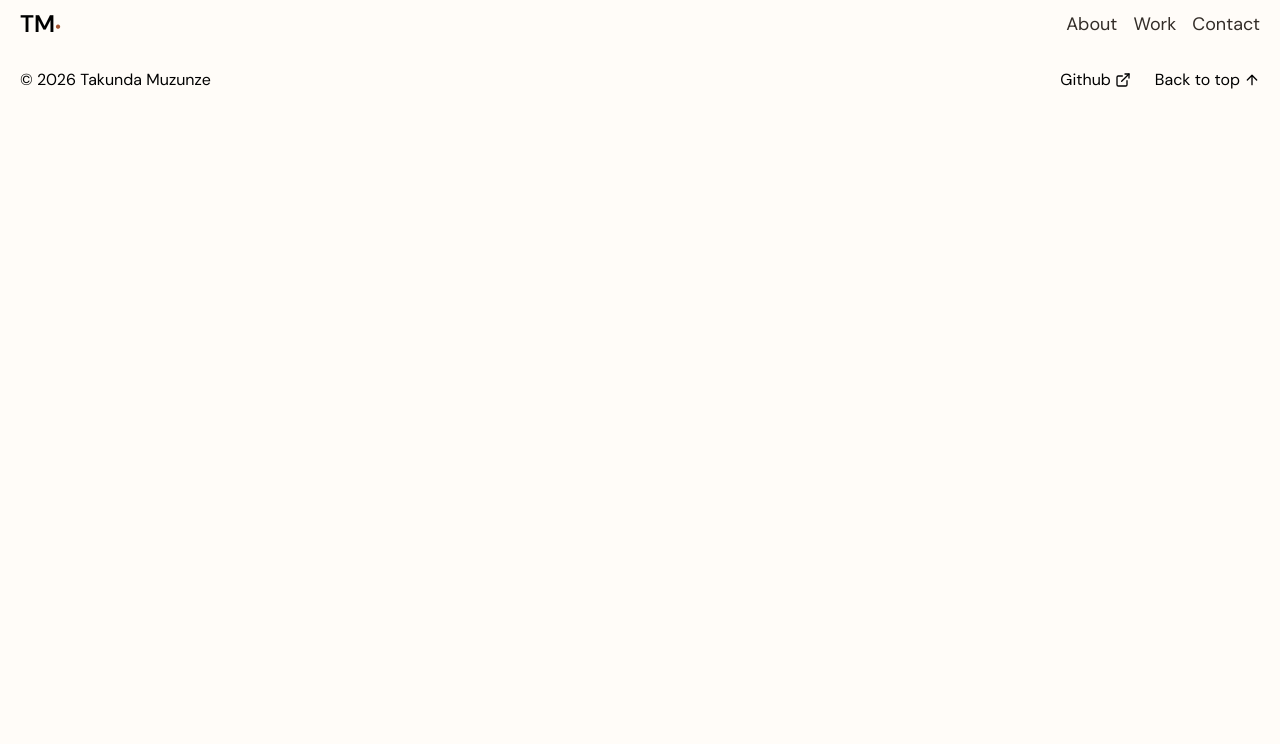
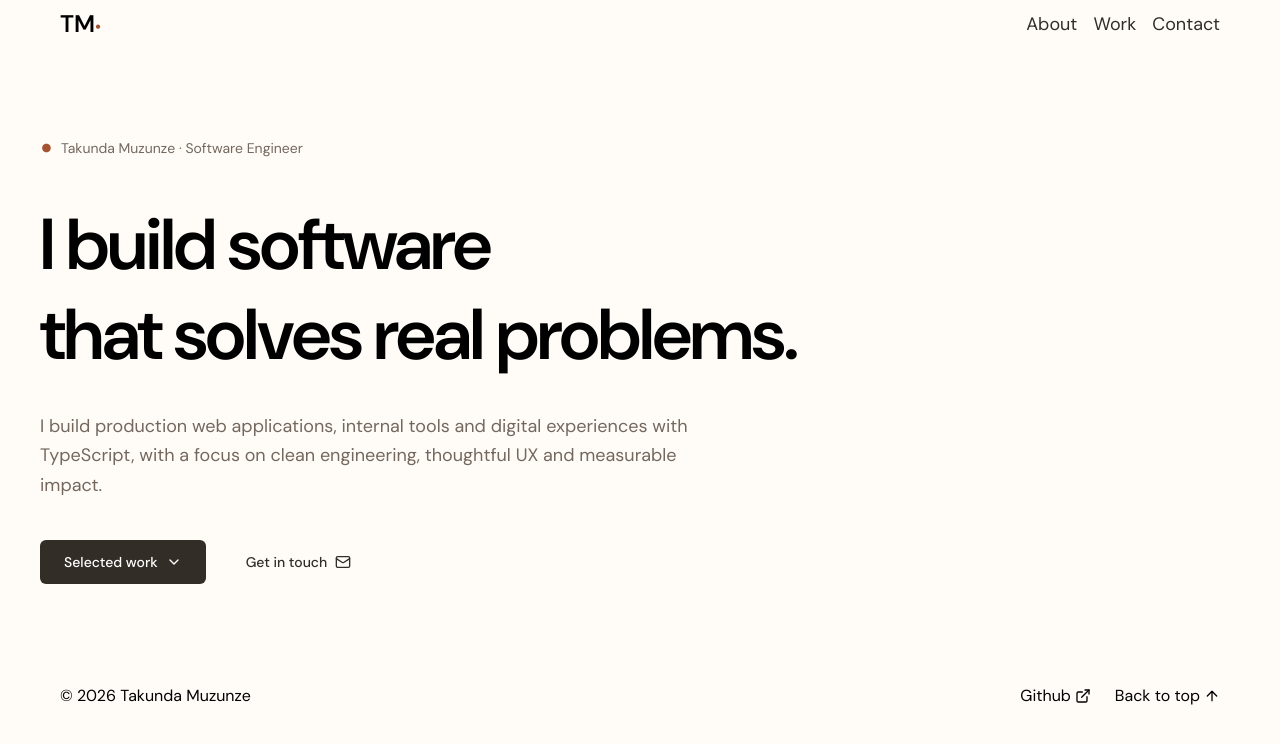
Before and after one commit to TakundaMuzunze/personal-website-v3, a Next.js app: page / in a window 1280 px wide. Shown: the top 744 px of the page. Built offline with nearby package versions, Linux system fonts and the light colour scheme.

Commit message:
feat: create hero section component
adjust layout file padding and max width
create reusable button component with variant props

```diff
--- a/src/app/globals.css
+++ b/src/app/globals.css
@@ -10,7 +10,7 @@
 
 @theme {
   --color-background: #fffcf8;
-  --color-primary-text: #332d28;
+  --color-primary: #332d28;
   --color-secondary-text: #74685e;
   --color-accent: #a45431;
   --color-surface: #f8ede2;
--- a/src/app/layout.tsx
+++ b/src/app/layout.tsx
@@ -12,9 +12,11 @@ export default function RootLayout({ children }: LayoutProps<"/">) {
   return (
     <html lang="en">
       <body>
-        <Header />
-        {children}
-        <Footer />
+        <div className="mx-auto w-full max-w-[1440px] px-5 sm:px-8 lg:px-10">
+          <Header />
+          {children}
+          <Footer />
+        </div>
       </body>
     </html>
   );
--- a/src/app/page.tsx
+++ b/src/app/page.tsx
@@ -1,3 +1,9 @@
+import { HeroSection } from "@/components/sections/Hero";
+
 export default function Home() {
-  return <main className="max-w-[1440px]"></main>;
+  return (
+    <main>
+      <HeroSection />
+    </main>
+  );
 }
--- a/src/components/layout/Header.tsx
+++ b/src/components/layout/Header.tsx
@@ -27,7 +27,7 @@ export function Header() {
       <nav>
         <ul className="flex items-center gap-4">
           {navItems.map((item) => (
-            <li key={item.href} className="font-normal text-primary-text hover:text-primary-text/75 md:text-lg">
+            <li key={item.href} className="text-primary hover:text-primary/75 font-normal md:text-lg">
               <Link href={item.href}>{item.label}</Link>
             </li>
           ))}
--- /dev/null
+++ b/src/components/sections/Hero.tsx
@@ -0,0 +1,36 @@
+import { ChevronDown, Mail } from "lucide-react";
+import { ButtonLink } from "../ui/ButtonLink";
+
+export function HeroSection() {
+  return (
+    <section className="py-20">
+      <div className="mb-8 flex items-center gap-2 text-sm text-secondary-text">
+        <span className="text-4xl text-accent">•</span>
+        <p>Takunda Muzunze · Software Engineer</p>
+      </div>
+
+      <div className="max-w-5xl">
+        <h1 className="text-5xl leading-tight font-semibold tracking-tight sm:text-6xl lg:text-7xl">
+          I build software
+          <br />
+          that solves real problems.
+        </h1>
+
+        <p className="mt-8 max-w-2xl text-base leading-relaxed text-secondary-text md:text-lg">
+          I build production web applications, internal tools and digital experiences with TypeScript, with a focus on clean engineering, thoughtful
+          UX and measurable impact.
+        </p>
+
+        <div className="mt-10 flex items-center gap-4">
+          <ButtonLink href="#work" variant="primary" icon={ChevronDown}>
+            Selected work
+          </ButtonLink>
+
+          <ButtonLink href="#contact" variant="secondary" icon={Mail}>
+            Get in touch
+          </ButtonLink>
+        </div>
+      </div>
+    </section>
+  );
+}
--- /dev/null
+++ b/src/components/ui/ButtonLink.tsx
@@ -0,0 +1,24 @@
+import { LucideIcon } from "lucide-react";
+
+type ButtonLinkProps = {
+  href: string;
+  children: React.ReactNode;
+  variant?: "primary" | "secondary";
+  icon?: LucideIcon;
+};
+
+export function ButtonLink({ href, children, variant = "primary", icon: Icon }: ButtonLinkProps) {
+  const baseClasses = "inline-flex items-center gap-2 justify-center rounded-md px-6 py-3 text-sm font-medium transition-colors";
+
+  const variants = {
+    primary: "hover:bg-accent text-white bg-primary hover:opacity-90",
+    secondary: "bg-transparent text-primary hover:text-accent",
+  };
+
+  return (
+    <a href={href} className={`${baseClasses} ${variants[variant]}`}>
+      {children}
+      {Icon && <Icon size={16} aria-hidden="true" />}
+    </a>
+  );
+}
```
